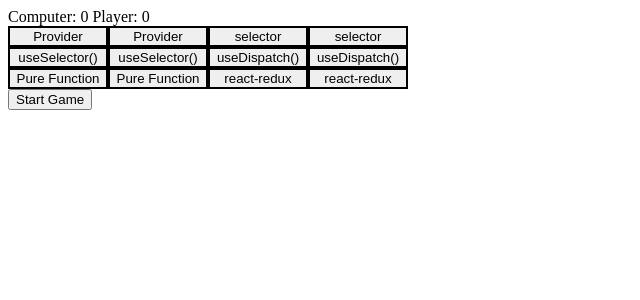
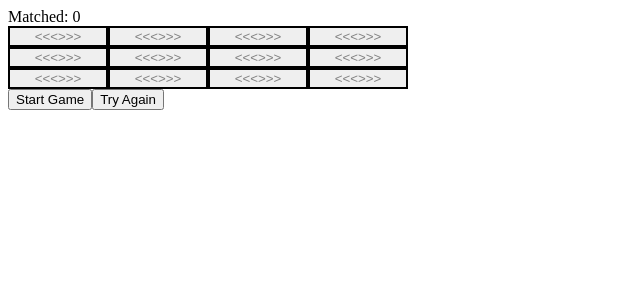
Before and after one commit to jaceva/redux-matching, a React (Create React App) app: page / in a window 1280 px wide. Shown: the top 300 px of the page, without its empty margins (0-640 px from the left). Built offline with nearby package versions, Linux system fonts and the light colour scheme.

Commit message:
Reworked

```diff
--- a/src/App.js
+++ b/src/App.js
@@ -3,13 +3,20 @@ import React from 'react';
 import { useDispatch } from 'react-redux';
 import { Score } from './features/score/Score.js';
 import { Board } from './features/board/Board.js';
-import { setBoard } from './features/board/boardSlice.js';
+import { resetCards } from './features/board/cardRow/card/cardSlice.js';
+import { setBoard } from './features/board/boardSlice';
+import { clearMatched } from './features/score/scoreSlice';
 
 const App = () => {
   const dispatch = useDispatch();
 
   const startGame = () => {
+    dispatch(clearMatched())
     dispatch(setBoard())
+  }
+
+  const tryAgain = () => {
+    dispatch(resetCards())
   }
 
   return (
@@ -17,6 +24,7 @@ const App = () => {
       <Score/>
       <Board/>
       <button onClick={startGame}>Start Game</button>
+      <button onClick={tryAgain}>Try Again</button>
     </div>
   );
 }
--- a/src/app/store.js
+++ b/src/app/store.js
@@ -1,9 +1,13 @@
 import { combineReducers, createStore } from 'redux';
 
-import {boardReducer} from '../features/board/boardSlice.js';
+import { matchedReducer } from '../features/score/scoreSlice.js';
+import { boardReducer } from '../features/board/boardSlice.js';
+import { visibleCardsReducer } from '../features/board/cardRow/card/cardSlice.js';
 
 const rootReducer = combineReducers({
-  board: boardReducer
+  matched: matchedReducer,
+  board: boardReducer,
+  visibleCards: visibleCardsReducer,
 });
 
 export const store = createStore(rootReducer);
--- a/src/features/board/Board.js
+++ b/src/features/board/Board.js
@@ -1,5 +1,5 @@
 import React from 'react';
-import { useSelector, useDispatch } from 'react-redux';
+import { useSelector } from 'react-redux';
 import { CardRow } from './cardRow/CardRow.js';
 import { selectBoard } from './boardSlice.js';
 
@@ -8,9 +8,24 @@ export const Board = () => {
   const numberOfCards = Object.keys(currentBoard).length
   const rows = Math.floor(numberOfCards/4)
 
+  const getRowCards = (row) => {
+    const rowCards = {};
+    for(let j=0; j<4; j++) {
+      const id = row*4+j;
+      rowCards[id] = currentBoard[id]
+    }
+
+    return rowCards;
+  }
+
   let content = [];
   for (let i=0; i<rows; i++) {
-    content.push(<CardRow key={i} row={i}/>)
+    // Get cards in Row
+    const rowCards = getRowCards(i);
+    content.push(<CardRow
+      key={i}
+      row={i}
+      cards={rowCards}/>)
   }
   return content;
 }
--- a/src/features/board/boardSlice.js
+++ b/src/features/board/boardSlice.js
@@ -3,21 +3,19 @@
 // }
 // visible
 
-// actions: setOrder, check match
-
 const initialState = {
-  0: {word: 'Provider', visible: true},
-  1: {word: 'Provider', visible: true},
-  2: {word: 'selector', visible: true},
-  3: {word: 'selector', visible: true},
-  4: {word: 'useSelector()', visible: true},
-  5: {word: 'useSelector()', visible: true},
-  6: {word: 'useDispatch()', visible: true},
-  7: {word: 'useDispatch()', visible: true},
-  8: {word: 'Pure Function', visible: true},
-  9: {word: 'Pure Function', visible: true},
-  10: {word: 'react-redux', visible: true},
-  11: {word: 'react-redux', visible: true},
+  0: 'Provider',
+  1: 'Provider',
+  2: 'selector',
+  3: 'selector',
+  4: 'useSelector()',
+  5: 'useSelector()',
+  6: 'useDispatch()',
+  7: 'useDispatch()',
+  8: 'Pure Function',
+  9: 'Pure Function',
+  10: 'react-redux',
+  11: 'react-redux',
 };
 
 export const boardReducer = (state = initialState, action) => {
@@ -25,28 +23,11 @@ export const boardReducer = (state = initialState, action) => {
     case 'board/setBoard':
       let newState = {}
       action.payload.forEach((element, index) =>
-        newState[index] = {word: element, visible: false}
+        newState[index] = element
       );
+
       console.log(newState);
       return newState;
-    case 'board/flipCard':
-      const id = action.payload;
-      console.log(id);
-      const card = {...state[id]}
-
-      const flipState = {...state}
-      flipState[id].visible = true
-    //   const keys = Object.keys(flipState)
-    //   let flipCount = 0
-    //   keys.forEach((element) => {
-    //     if (flipState[element].visible) {
-    //       flipCount += 1;
-    //     }
-    //   })
-    //   if (flipCount == 2) {
-    //     console.log("Pair")
-    //   }
-      return flipState;
     default:
       return state;
   }
@@ -73,13 +54,6 @@ const randomWords = () => {
   return words;
 }
 
-export const flipCard = (id) => {
-  return {
-    type: 'board/flipCard',
-    payload: id
-  }
-}
-
 export const setBoard = () => {
   const words = randomWords()
   return {
--- a/src/features/board/cardRow/CardRow.js
+++ b/src/features/board/cardRow/CardRow.js
@@ -1,11 +1,14 @@
 import React from 'react';
 import { Card } from './card/Card.js';
 
-export const CardRow = ({row}) => {
+export const CardRow = ({row, cards}) => {
   let content = [];
   for (let i=0; i<4; i++) {
     const id = row*4+i;
-    content.push(<Card key={id} id={id}/>)
+    content.push(<Card
+      key={id}
+      id={id}
+      word={cards[id]}/>)
   }
   return <div>{content}</div>;
 }
--- a/src/features/board/cardRow/card/Card.js
+++ b/src/features/board/cardRow/card/Card.js
@@ -1,31 +1,41 @@
 import React from 'react';
 import { useSelector, useDispatch } from 'react-redux';
-import { flipCard, selectBoard } from '../../boardSlice.js';
+import { flipCard, selectVisibleCardIDs, selectVisibleCardWords } from './cardSlice.js';
+import { selectMatched } from '../../../score/scoreSlice';
 
-export const Card = ({id}) => {
-
-  const board = useSelector(selectBoard);
-
-  const card = board[id];
+export const Card = ({id, word}) => {
+  const visibleCardIDs = useSelector(selectVisibleCardIDs);
+  const matched = useSelector(selectMatched);
   const dispatch = useDispatch();
 
-  const makeVisible = (id) => {
-    dispatch(flipCard(id));
-  }
-
-  const word = card.word;
-  const visible = card.visible;
-
-  let cardText = "<<<>>>"
-  if (visible) {
-    cardText = word;
+  const makeVisible = (word) => {
+    dispatch(flipCard(word));
   }
 
   const style = {
     borderStyle: "solid",
     display: "inline-grid",
-    width: "100px"
+    width: "100px",
+    color: "grey"
   }
 
-  return <button style={style} onClick={() => makeVisible(id)}>{cardText}</button>;
+  let cardText = "<<<>>>"
+  let click = () => makeVisible({id:id, word:word})
+  if (visibleCardIDs.includes(id) ||
+    matched.includes(word)) {
+    cardText = word;
+    click = () => {};
+  }
+
+  if (visibleCardIDs.length == 2) {
+    click = () => {};
+  }
+
+  if (matched.includes(word)) {
+    style['color'] = "red";
+  }
+
+  return <button
+    style={style}
+    onClick={click}>{cardText}</button>;
 }
--- a/src/features/board/cardRow/card/cardSlice.js
+++ b/src/features/board/cardRow/card/cardSlice.js
@@ -1 +1,38 @@
-// actions showCard, hideCard
+import { useDispatch } from 'react-redux';
+import { addMatch } from '../../../score/scoreSlice';
+
+const initialState = [];
+
+export const visibleCardsReducer = (state = initialState, action) => {
+  switch (action.type) {
+    case 'card/flipCard':
+      let newState = [...state];
+      newState.push(action.payload);
+      console.log(newState)
+
+      return newState;
+    case 'card/resetCards':
+      return []
+    default:
+      return state;
+  }
+}
+
+export const flipCard = (id) => {
+  return {
+    type: 'card/flipCard',
+    payload: id
+  }
+}
+
+export const resetCards = () => {
+  return {
+    type: 'card/resetCards'
+  }
+}
+
+export const selectVisibleCardIDs = state => state.visibleCards.map(
+  (card) => card.id);
+
+export const selectVisibleCardWords = state => state.visibleCards.map(
+    (card) => card.word);
--- a/src/features/score/Score.js
+++ b/src/features/score/Score.js
@@ -1,9 +1,33 @@
 import React from 'react';
+import { useSelector, useDispatch } from 'react-redux';
+
+import { selectVisibleCardWords, resetCards } from '../board/cardRow/card/cardSlice';
+import { addMatch, selectNumberMatched } from './scoreSlice';
 
 export const Score = () => {
+  const numMatched = useSelector(selectNumberMatched);
+  const visibleCardWords = useSelector(selectVisibleCardWords);
+  const dispatch = useDispatch();
+
+  const matched = (matches) => {
+    dispatch(addMatch(matches));
+    dispatch(resetCards());
+  }
+
+  const reset = () => {
+    dispatch(resetCards());
+  }
+
+  console.log(visibleCardWords)
+  if (visibleCardWords.length == 2 &&
+    visibleCardWords[0] === visibleCardWords[1]) {
+      matched(visibleCardWords)
+
+  }
+
   return (
     <div>
-      Computer: 0 Player: 0
+      Matched: {numMatched}
     </div>
   )
 }
--- a/src/features/score/scoreSlice.js
+++ b/src/features/score/scoreSlice.js
@@ -2,3 +2,32 @@
 // compCards = []
 
 //addPlayerScore, addComputerScore
+
+const initialState = []
+
+export const matchedReducer = (state = initialState, action) => {
+  switch (action.type) {
+    case 'score/addMatch':
+      return state.concat(action.payload)
+      case 'score/clearMatched':
+        return []
+    default:
+      return state;
+  }
+}
+
+export const addMatch = (matches) => {
+  return {
+    type: 'score/addMatch',
+    payload: matches
+  }
+}
+
+export const clearMatched = () => {
+  return {
+    type: 'score/clearMatched',
+  }
+}
+
+export const selectNumberMatched = state => state.matched.length;
+export const selectMatched = state => state.matched;
```
